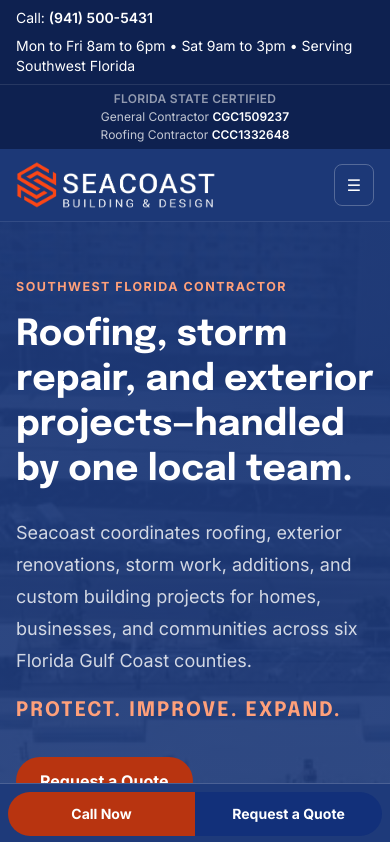
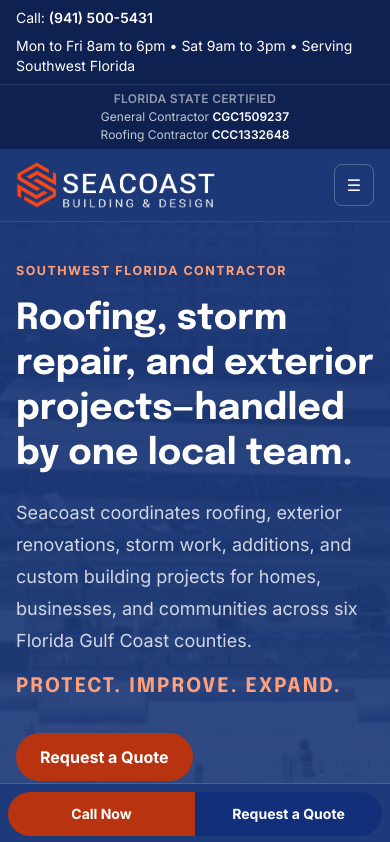
Before and after one commit to ecomstrategics/seacoast-bd, a Next.js app: page / in a window 390 px wide. Shown: the top 842 px of the page. Built offline with nearby package versions, Linux system fonts and the light colour scheme.

Commit message:
Add subtle homepage hero motion (#12)
Adds a one-time CSS-only hero motion sequence with reduced-motion safeguards and mobile first-viewport spacing.

```diff
--- a/src/app/globals.css
+++ b/src/app/globals.css
@@ -47,6 +47,81 @@ summary:focus-visible {
 
 .skip-link:focus {
   transform: translateY(0);
+}
+
+/*
+  Homepage hero motion is a one-time arrival sequence, not ambient movement.
+  The photo settles by a few percent while a soft coastal-light wash passes
+  behind the contrast overlay. The mission words follow with a small lift.
+  Base styles remain fully readable; motion is added only when requested.
+*/
+.home-hero__image {
+  transform-origin: 50% 42%;
+}
+
+.home-hero__light {
+  position: absolute;
+  inset: -30% -45%;
+  pointer-events: none;
+  opacity: 0;
+  background: linear-gradient(
+    108deg,
+    transparent 38%,
+    rgba(255, 160, 122, 0.18) 48%,
+    rgba(255, 255, 255, 0.12) 52%,
+    transparent 62%
+  );
+  transform: translate3d(-18%, 0, 0);
+}
+
+.home-hero__promise-word {
+  display: inline-block;
+}
+
+@media (prefers-reduced-motion: no-preference) {
+  .home-hero__image {
+    animation: home-hero-photo-settle 10s cubic-bezier(0.2, 0.65, 0.2, 1) both;
+  }
+
+  .home-hero__light {
+    animation: home-hero-light-sweep 2.6s cubic-bezier(0.22, 1, 0.36, 1) 0.25s 1 both;
+  }
+
+  .home-hero__promise-word {
+    animation: home-hero-word-arrival 700ms cubic-bezier(0.22, 1, 0.36, 1) both;
+  }
+
+  .home-hero__promise-word:nth-child(1) { animation-delay: 0.18s; }
+  .home-hero__promise-word:nth-child(2) { animation-delay: 0.34s; }
+  .home-hero__promise-word:nth-child(3) { animation-delay: 0.5s; }
+}
+
+@keyframes home-hero-photo-settle {
+  from { transform: scale(1.035); }
+  to { transform: scale(1); }
+}
+
+@keyframes home-hero-light-sweep {
+  0% {
+    opacity: 0;
+    transform: translate3d(-18%, 0, 0);
+  }
+  34% { opacity: 0.72; }
+  100% {
+    opacity: 0;
+    transform: translate3d(18%, 0, 0);
+  }
+}
+
+@keyframes home-hero-word-arrival {
+  from {
+    opacity: 0.72;
+    transform: translate3d(0, 0.35rem, 0);
+  }
+  to {
+    opacity: 1;
+    transform: translate3d(0, 0, 0);
+  }
 }
 
 /*
--- a/src/app/page.tsx
+++ b/src/app/page.tsx
@@ -59,15 +59,16 @@ export default function Home() {
       <SchemaScript schema={localBusinessSchema()} />
 
       {/* Hero */}
-      <section className="relative isolate overflow-hidden bg-navy py-14 md:py-24 text-white">
+      <section className="home-hero relative isolate overflow-hidden bg-navy py-10 text-white md:py-24">
         <Image
           src="/images/home-hero-waterfront-condo-roof.webp"
           alt="Aerial view of a large waterfront Southwest Florida condo building with a new white reflective roof installed by Seacoast Building & Design"
           fill
           priority
-          className="object-cover"
+          className="home-hero__image object-cover"
           sizes="100vw"
         />
+        <div className="home-hero__light" aria-hidden />
         <div className="absolute inset-0 bg-gradient-to-b from-navy/95 via-navy/90 to-navy/95" aria-hidden />
         <div className="container relative grid gap-10 lg:grid-cols-[1.1fr_.9fr] lg:items-center">
           <div>
@@ -75,11 +76,13 @@ export default function Home() {
             <h1 className="mt-4 font-heading text-4xl font-bold leading-tight md:text-6xl">
               Roofing, storm repair, and exterior projects—handled by one local team.
             </h1>
-            <p className="mt-6 max-w-2xl text-lg leading-8 text-white/80">
+            <p className="mt-5 max-w-2xl text-lg leading-8 text-white/80 md:mt-6">
               Seacoast coordinates roofing, exterior renovations, storm work, additions, and custom building projects for homes, businesses, and communities across six Florida Gulf Coast counties.
             </p>
-            <p className="mt-5 font-heading text-xl font-bold tracking-widest text-orange uppercase">
-              Protect. Improve. Expand.
+            <p className="home-hero__promise mt-4 font-heading text-xl font-bold tracking-widest text-orange uppercase md:mt-5">
+              <span className="home-hero__promise-word">Protect.</span>{" "}
+              <span className="home-hero__promise-word">Improve.</span>{" "}
+              <span className="home-hero__promise-word">Expand.</span>
             </p>
             <div className="mt-8 flex flex-wrap gap-4">
               <Link href="/contact" className="rounded-full bg-orange-deep px-6 py-3 text-center font-bold text-white hover:bg-copper transition">Request a Quote</Link>
```
